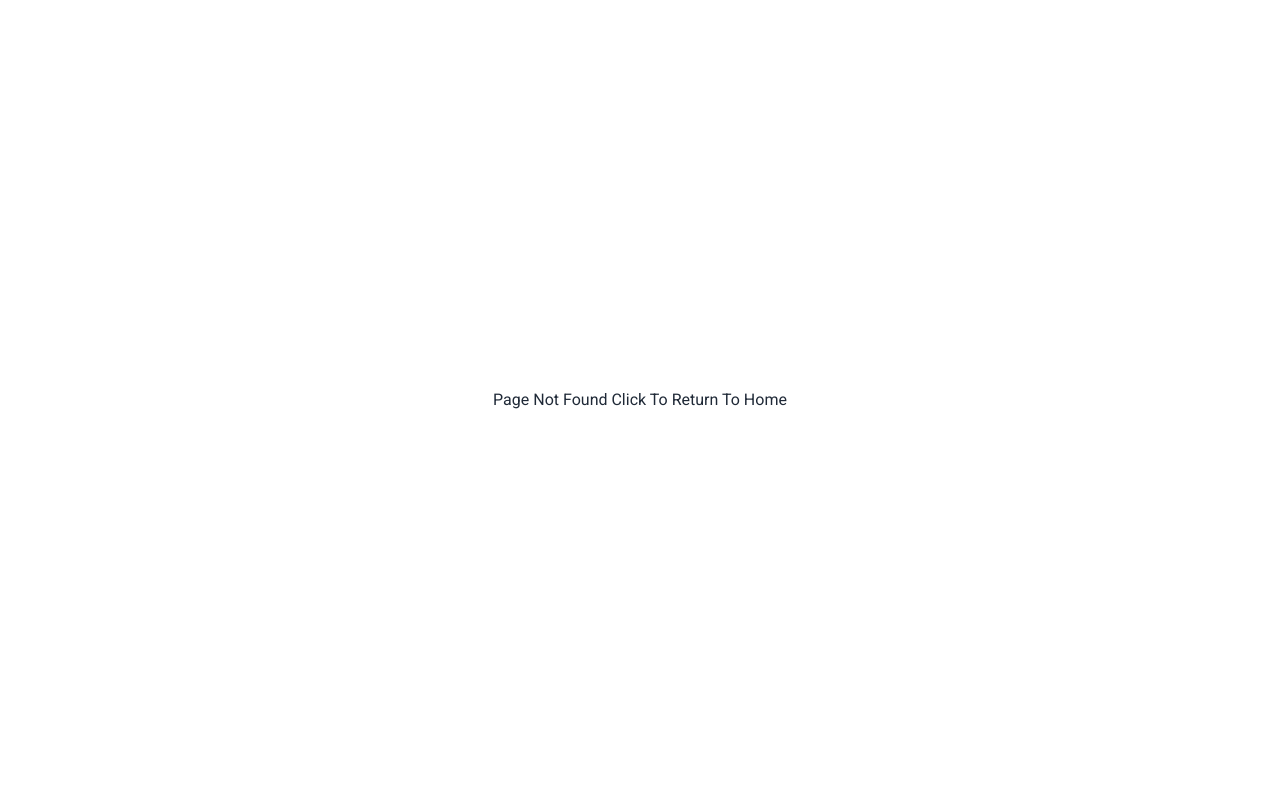
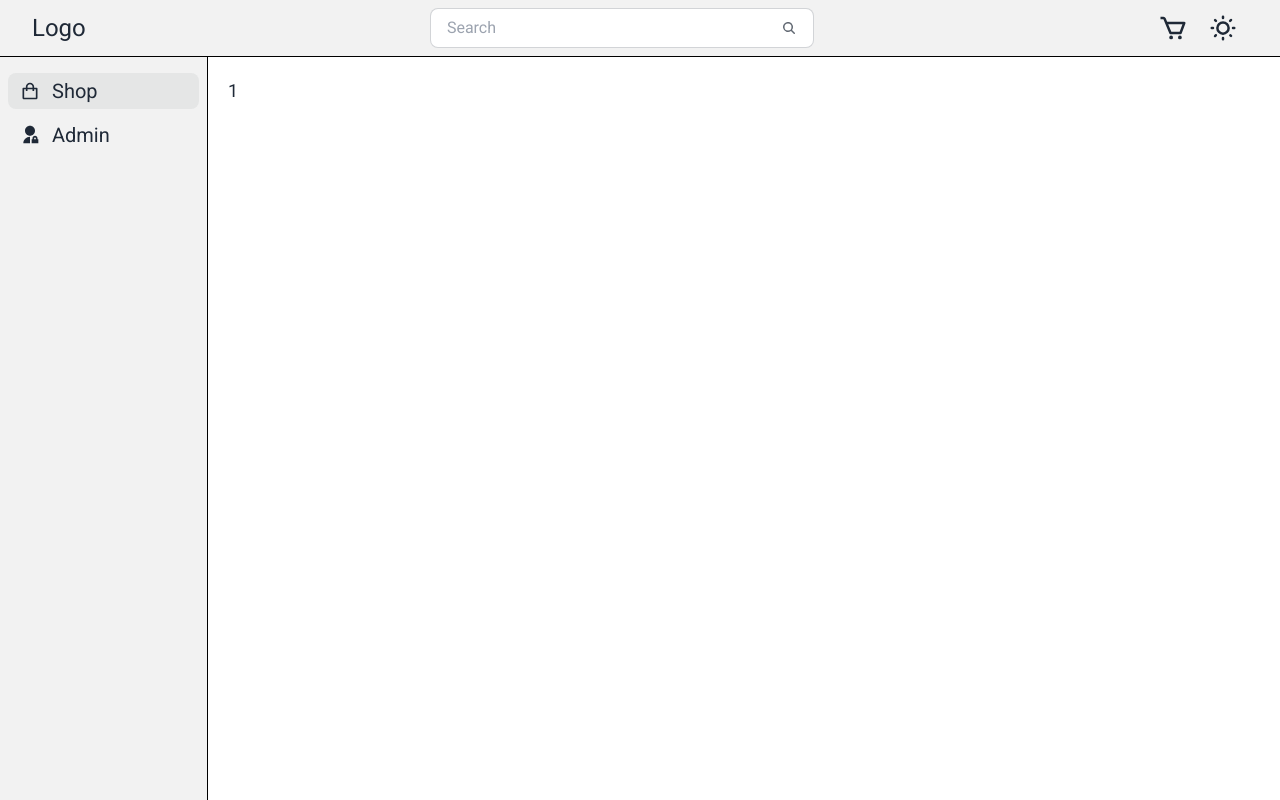
Before and after one commit to RetailerAI/Retailer, a React (Vite) app: page /shop/1 in a window 1280 px wide. Before the commit this address had no page. Built offline with nearby package versions, Linux system fonts and the light colour scheme.

Commit message:
react router

```diff
--- a/src/App.jsx
+++ b/src/App.jsx
@@ -1,23 +1,47 @@
-import { BrowserRouter, Route, Routes } from "react-router-dom";
+import { createBrowserRouter, RouterProvider } from "react-router-dom";
 import AppLayout from "./ui/AppLayout";
 import Shop from "./pages/Shop";
 import Admin from "./pages/Admin";
 import Cart from "./pages/Cart";
 import Home from "./pages/Home";
 import PageNotFound from "./pages/PageNotFound";
+import ItemDetails from "./features/Item/ItemDetails";
+import Error from "./pages/Error";
+
+const router = createBrowserRouter([
+    {
+        element: <AppLayout />,
+        errorElement: <Error />,
+        children: [
+            {
+                path: "/",
+                element: <Home />,
+            },
+            {
+                path: "/shop",
+                element: <Shop />,
+                errorElement: <Error />,
+            },
+            {
+                path: "/shop/:itemId",
+                element: <ItemDetails />,
+            },
+            {
+                path: "/cart",
+                element: <Cart />,
+            },
+            {
+                path: "/admin",
+                element: <Admin />,
+            },
+        ],
+    },
+    {
+        path: "*",
+        element: <PageNotFound />,
+    },
+]);
 
 export default function App() {
-    return (
-        <BrowserRouter>
-            <Routes>
-                <Route element={<AppLayout />}>
-                    <Route path="/" element={<Home />} />
-                    <Route path="shop" element={<Shop />} />
-                    <Route path="admin" element={<Admin />} />
-                    <Route path="cart" element={<Cart />} />
-                </Route>
-                <Route path="*" element={<PageNotFound />} />
-            </Routes>
-        </BrowserRouter>
-    );
+    return <RouterProvider router={router} />;
 }
--- /dev/null
+++ b/src/features/Item/ItemDetails.jsx
@@ -0,0 +1,6 @@
+import { useParams } from "react-router-dom";
+
+export default function ItemDetails() {
+    const { itemId } = useParams();
+    return <div>{itemId}</div>;
+}
--- /dev/null
+++ b/src/pages/Error.jsx
@@ -0,0 +1,18 @@
+import { useRouteError } from "react-router-dom";
+import LinkButton from "../ui/LinkButton";
+
+function Error() {
+    const error = useRouteError();
+    console.log(error);
+
+    return (
+        <div className="flex h-screen w-full items-center justify-center capitalize">
+            <h1>Something went wrong 😢</h1>
+            <p>{error.data || error.message}</p>
+
+            <LinkButton to="-1">&larr; Go back</LinkButton>
+        </div>
+    );
+}
+
+export default Error;
--- a/src/pages/PageNotFound.jsx
+++ b/src/pages/PageNotFound.jsx
@@ -1,12 +1,11 @@
-import { Link } from "react-router-dom";
+import LinkButton from "../ui/LinkButton";
 
 export default function PageNotFound() {
     return (
-        <Link
-            to="/"
-            className="flex h-screen w-full items-center justify-center capitalize"
-        >
-            Page Not Found Click to return to home
-        </Link>
+        <div className="flex h-screen w-full flex-col items-center justify-center capitalize">
+            <h1>URL Error ❌</h1>
+            <h1>path does not exist</h1>
+            <LinkButton to="-1">&larr; Go back</LinkButton>
+        </div>
     );
 }
--- /dev/null
+++ b/src/ui/LinkButton.jsx
@@ -0,0 +1,22 @@
+import { Link, useNavigate } from "react-router-dom";
+
+function LinkButton({ children, to }) {
+    const navigate = useNavigate();
+    const className =
+        "text-sm text-blue-500 hover:text-blue-600 hover:underline";
+
+    if (to === "-1")
+        return (
+            <button className={className} onClick={() => navigate(-1)}>
+                {children}
+            </button>
+        );
+
+    return (
+        <Link to={to} className={className}>
+            {children}
+        </Link>
+    );
+}
+
+export default LinkButton;
```
